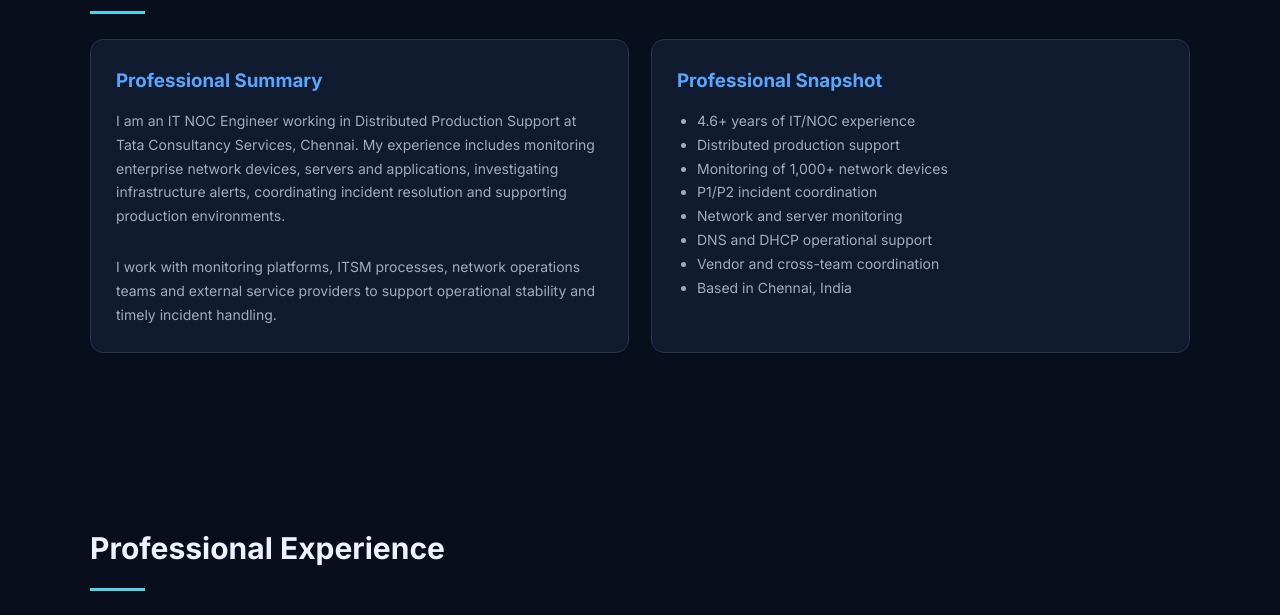
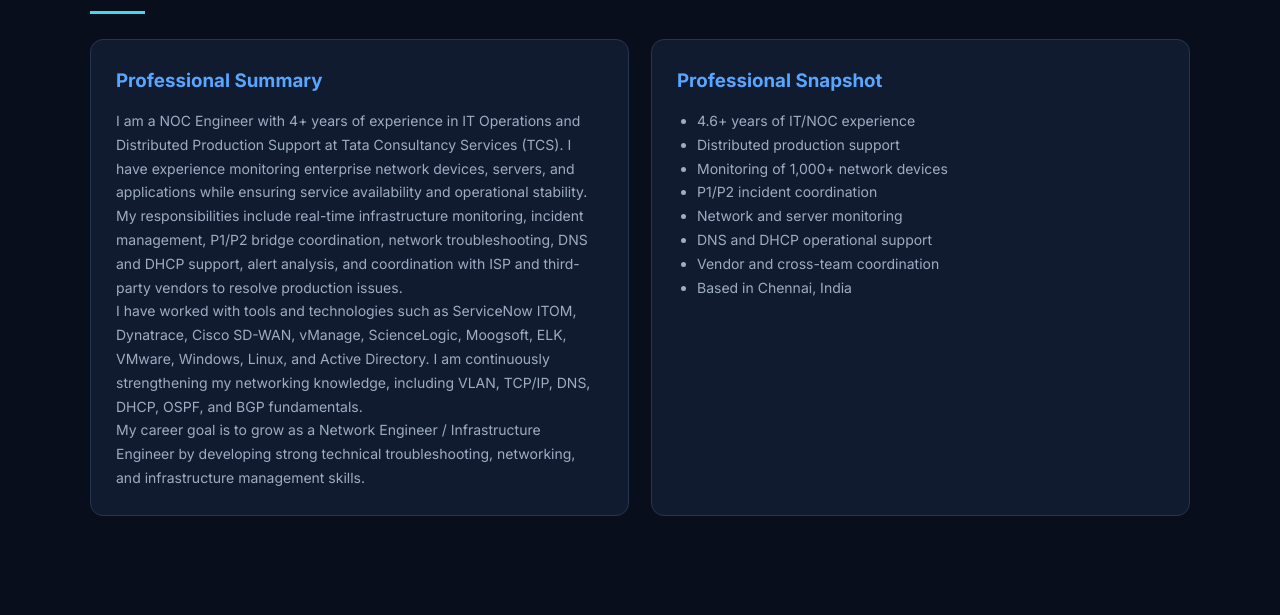
Before and after one commit to VAMSIDHARKAKARLA/VAMSIDHARKAKARLA.github.io, a plain HTML site: page index.html in a window 1280 px wide. Shown: the part 942-1557 px from the top of the page. Drawn offline with Linux system fonts and the light colour scheme.

Commit message:
Update index.html

```diff
--- a/index.html
+++ b/index.html
@@ -198,20 +198,35 @@ footer {padding:25px;text-align:center;color:var(--muted);font-size:12px;border-
     <div class="about-grid">
       <div class="card">
         <h3>Professional Summary</h3>
-        <p>
-          I am an IT NOC Engineer working in Distributed Production
-          Support at Tata Consultancy Services, Chennai. My experience
-          includes monitoring enterprise network devices, servers
-          and applications, investigating infrastructure alerts,
-          coordinating incident resolution and supporting production
-          environments.
-        </p>
-        <br>
-        <p>
-          I work with monitoring platforms, ITSM processes,
-          network operations teams and external service providers
-          to support operational stability and timely incident handling.
-        </p>
+
+<p>
+  I am a NOC Engineer with 4+ years of experience in IT Operations
+  and Distributed Production Support at Tata Consultancy Services (TCS).
+  I have experience monitoring enterprise network devices, servers,
+  and applications while ensuring service availability and operational stability.
+</p>
+
+<p>
+  My responsibilities include real-time infrastructure monitoring,
+  incident management, P1/P2 bridge coordination, network troubleshooting,
+  DNS and DHCP support, alert analysis, and coordination with ISP and
+  third-party vendors to resolve production issues.
+</p>
+
+<p>
+  I have worked with tools and technologies such as ServiceNow ITOM,
+  Dynatrace, Cisco SD-WAN, vManage, ScienceLogic, Moogsoft, ELK,
+  VMware, Windows, Linux, and Active Directory.
+  I am continuously strengthening my networking knowledge,
+  including VLAN, TCP/IP, DNS, DHCP, OSPF, and BGP fundamentals.
+</p>
+
+<p>
+  My career goal is to grow as a Network Engineer / Infrastructure Engineer
+  by developing strong technical troubleshooting, networking,
+  and infrastructure management skills.
+</p>
+
       </div>
       <div class="card">
         <h3>Professional Snapshot</h3>
```
